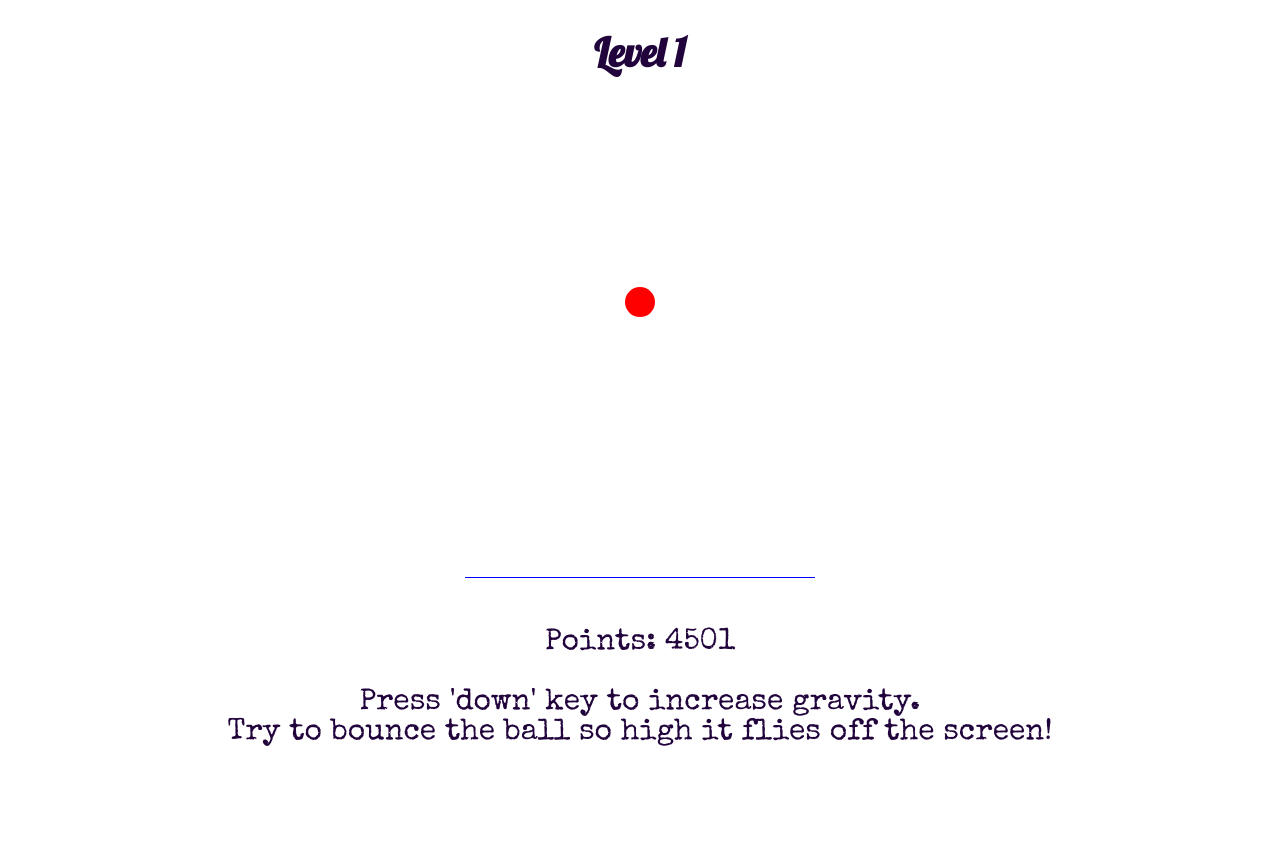
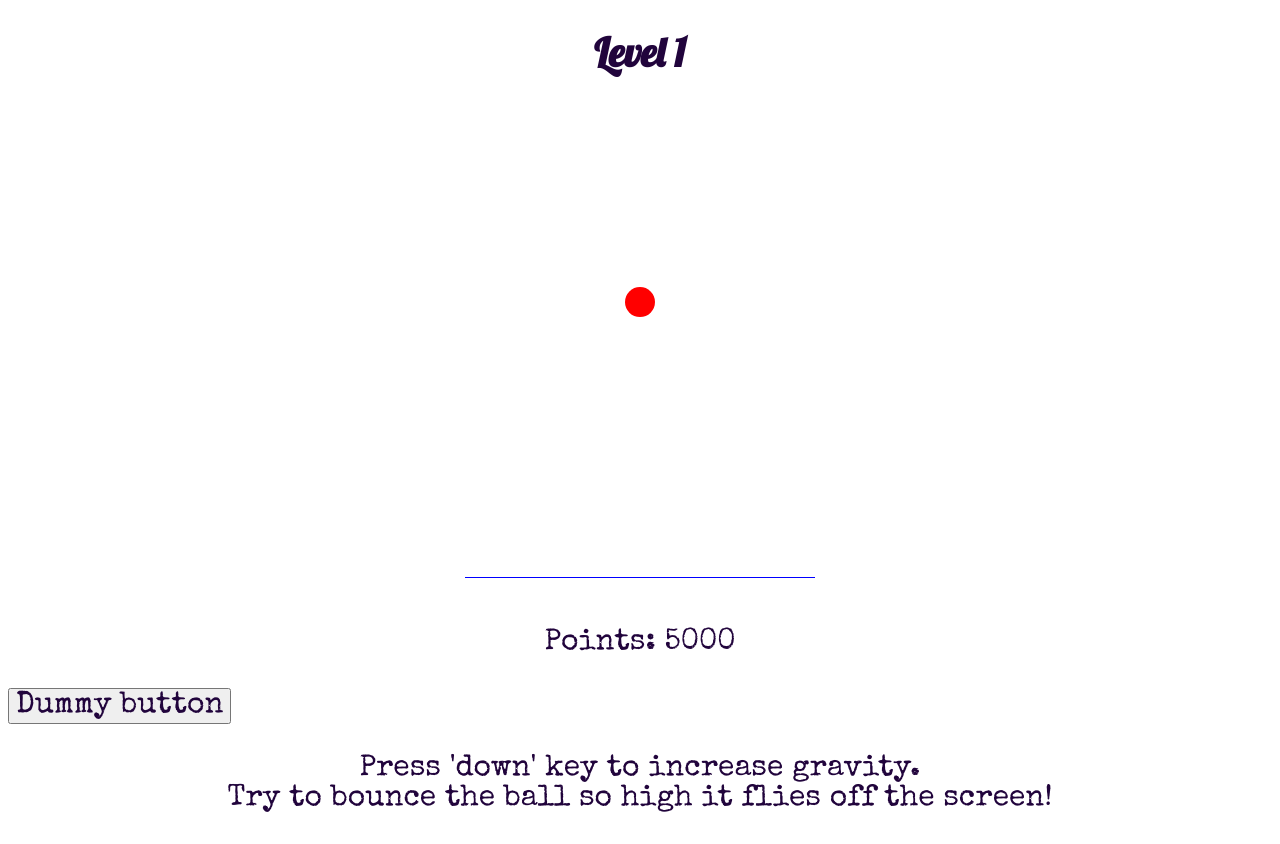
Before and after one commit to marbiru/bounce, a plain HTML site: page index.html in a window 1280 px wide. Before the commit the page ends 800 px from the top, so only its background shows below. Drawn offline with nearby package versions, Linux system fonts and the light colour scheme.

Commit message:
bad changes
need to revert away

```diff
--- a/index.html
+++ b/index.html
@@ -14,7 +14,9 @@
 
     <canvas id="canvas"></canvas>
 
-    <p>Points: <span id="points_counter"></span></p>
+    <p>Points: <span id="points_output"></span></p>
+
+    <button id="dummy">Dummy button</button>
 
     <p> <span id="instructions"></p>
 
--- a/main.js
+++ b/main.js
@@ -5,38 +5,55 @@ current_level_array = levels_array[current_level];
 level_name.innerHTML = current_level_array[0];
 instructions.innerHTML = current_level_array[6];
 
-// the timer/points-counter: starts at some number of points and counts down to zero. The faster you complete the level, the more points you'll have
+// the timer/points counter: starts at some number of points and counts down to zero. The faster you complete the level, the more points you'll have
+
+var current_points = setInterval(function(){
+	points_counter()
+	}, 10);
+
+function points_counter() {
+	$(function() {
+		// the running points counter
+		var start_points = 5000;
+	    var time_elapsed = 0;
+        $( "#points_output" ).html( start_points - time_elapsed );
+            if (time_elapsed + 1 < start_points) {
+                    time_elapsed += 1;
+        	}
+	});
+};
 
 $(function() {
-	var start_points = 5000;
-    var time_elapsed = 0;
-		setInterval(function() {
-			current_points = start_points - time_elapsed;
-            $( "#points_counter" ).html( current_points );
-                if (time_elapsed + 1 < start_points) {
-                        time_elapsed += 1;
-            }
-        }, 10);
-});
-
-// dialog popup on winning the level
-
-$(function() {
-    	setInterval(function() {
-    	ball = window.ball;
+	setInterval(function() {
+        // dialog popup on winning the level
+        ball = window.ball;
 		ball_height = Math.round(ball.y);
-        if ( ball_height < 0) {
-            $( "#points_counter" ).html( level_win_dialog() )
-        } ;
+    	if ( ball_height < 0) {
+        	$( "#points_output" ).html( level_win_dialog() );
+        	clearInterval(points_counter);
+    	}
     }, 10);
 });
 
+$( "#dummy" ).click(function(){
+	clearInterval(points_counter())
+	dummy.innerHTML = "dummy";
+});
 
-var level_points = points_counter.innerHTML;
+/* var myVar = setInterval(function(){ setColor() }, 300);
+
+function setColor() {
+    var x = document.body;
+    x.style.backgroundColor = x.style.backgroundColor == "yellow" ? "pink" : "yellow";
+}
+
+function stopColor() {
+    clearInterval(myVar);
+} */
 
 function level_win_dialog() {
     $(function() {
-    	var level_win_text = "You won the level with <br />" + level_points + " points!";
+    	var level_win_text = "You won the level with <br />" + current_points + " points!";
     	level_win.innerHTML = level_win_text;
         $( "#level_win" ).dialog( {
           show: {
--- a/style.css
+++ b/style.css
@@ -17,3 +17,10 @@ p {
   font-family: "Special Elite", "Helvetica Neue", Helvetica, Arial, sans-serif;
   text-align: center;
 }
+
+button {
+  color: #21043C;
+  font-size: 30px;
+  font-family: "Special Elite", "Helvetica Neue", Helvetica, Arial, sans-serif;
+  text-align: center;
+}
```
